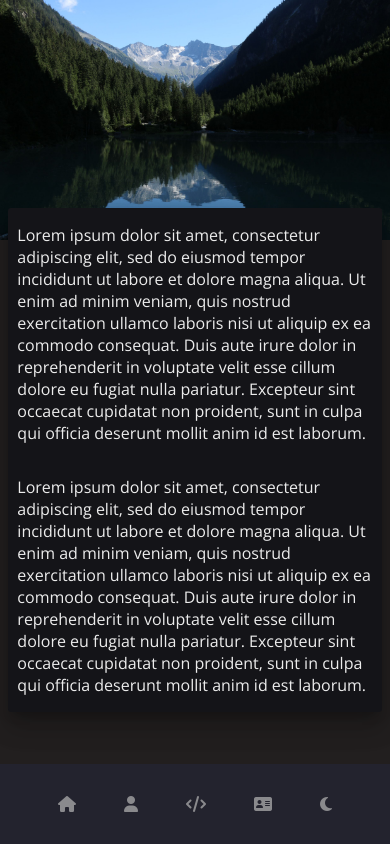
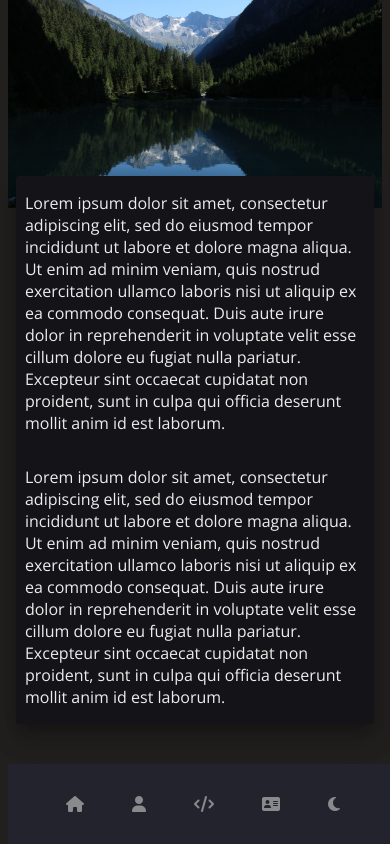
Before and after one commit to RobbieVerdurme/Portfolio, a React (Vite) app: page / in a window 390 px wide. Built offline with nearby package versions, Linux system fonts and the light colour scheme.

Commit message:
fix: bottom margin mobile on body mobile

```diff
--- a/src/index.css
+++ b/src/index.css
@@ -17,6 +17,13 @@ body {
   margin: 0;
   padding: 0;
   background-color: var(--bg-elevated);
+}
+
+/* Small screens */
+@media only screen and (max-width: 50rem) {
+  body {
+    margin: -2rem 0.5rem calc(var(--top-banner-height) + 1rem) 0.5rem;
+  }
 }
 
 /* SCROLLBAR */
```
